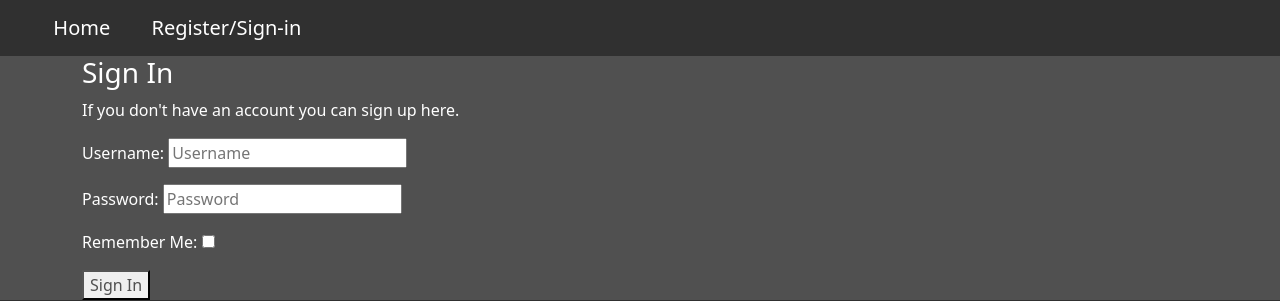
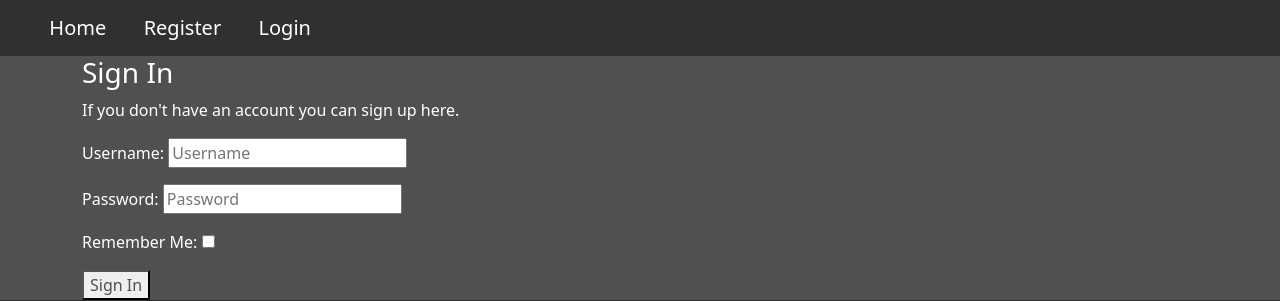
Before and after one commit to Keeganw3/News-Explosion-Fork, a Django app: page /accounts/login/ in a window 1280 px wide. Shown: the top 301 px of the page. Run offline with Django 3.2, Linux system fonts and the light colour scheme; some libraries are stand-ins or nearby versions.

Commit message:
[UPDATE] Registration and login separated in navbar

```diff
--- a/templates/base.html
+++ b/templates/base.html
@@ -25,7 +25,10 @@
                     <a href="{% url 'home' %}">Home</a>
                 </li>
                 <li>
-                    <a href="{% url 'account_signup' %}">Register/Sign-in</a>
+                    <a href="{% url 'account_signup' %}">Register</a>
+                </li>
+                <li>
+                    <a href="{% url 'account_login' %}">Login</a>
                 </li>
                 {% if user.is_authenticated %}
                 <li>
```
